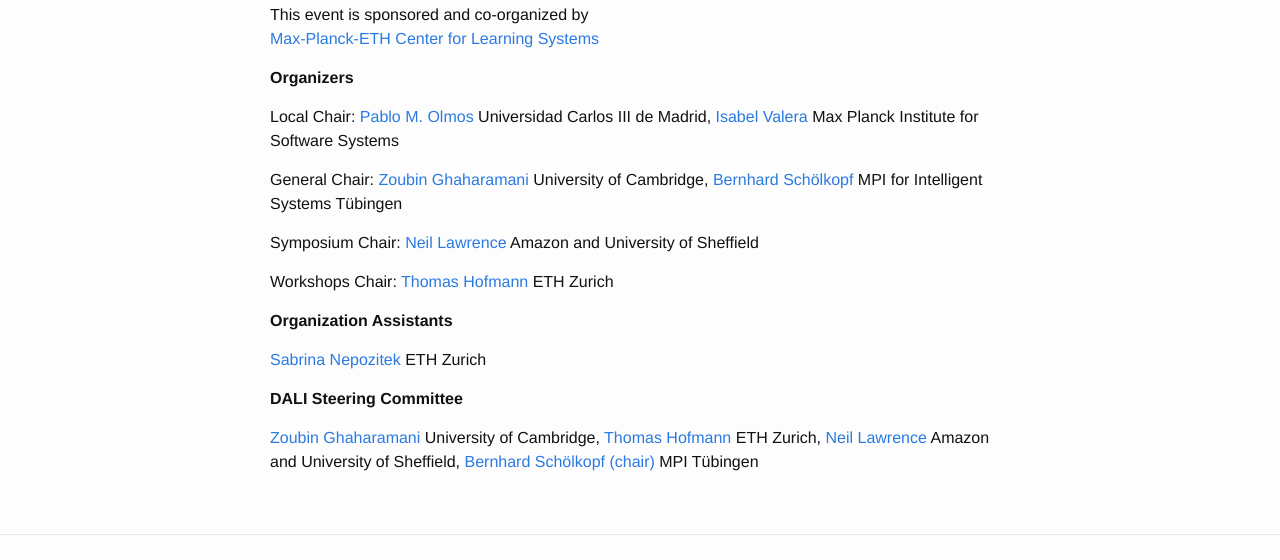
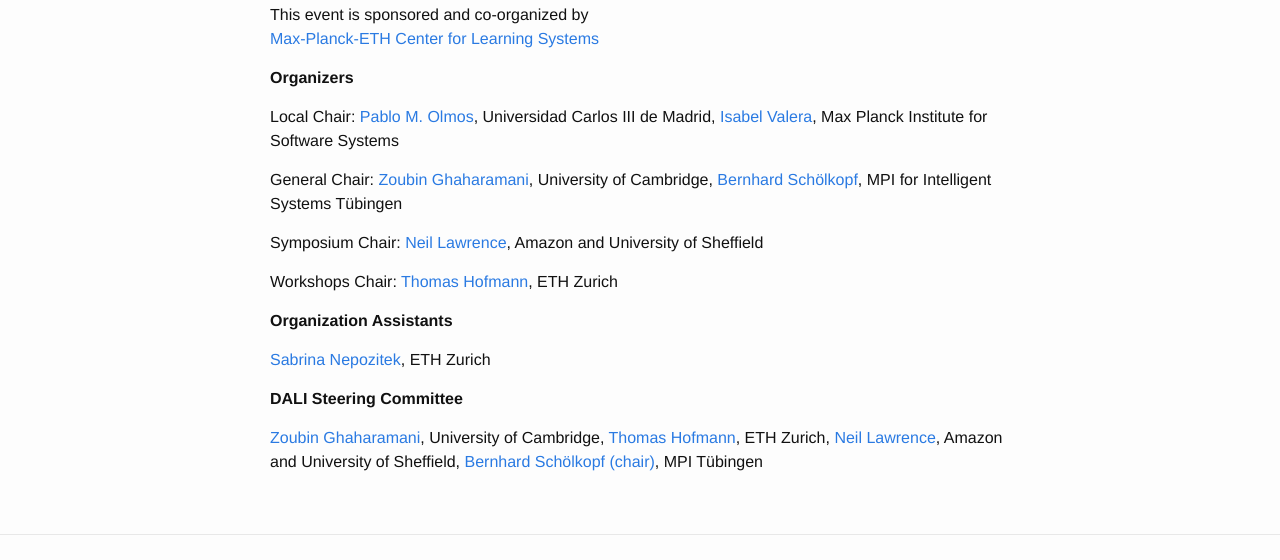
Before and after one commit to dalimeeting/dalimeeting.github.io, a Jekyll site: the page built from index.html, in a window 1280 px wide. Shown: the part 870-1430 px from the top of the page. Built offline with Jekyll 4.4.1, drawn with Linux system fonts in a browser that asks for light colours.

Commit message:
Update listtalk.

```diff
--- a/_includes/listperson.html
+++ b/_includes/listperson.html
@@ -1 +1 @@
-{% unless person.tentative and site.conference.hide_tentative %}{% if person.url %}<a href="{{ person.url }}">{% endif %}{% if person.name %}{{ person.name }}{% elsif person.given %}{{ person.given }} {{ person.family }}{% endif %}{% if person.url %}</a>{% endif %}{% if person.tentative %}<b> (tentative)</b>{% endif %}{% if person.institute %} {{ person.institute }}{% endif %}{% unless person == lastone %}, {% endunless %}{% endunless %}
+{% unless person.tentative and site.conference.hide_tentative %}{% if person.url %}<a href="{{ person.url }}">{% endif %}{% if person.name %}{{ person.name }}{% elsif person.given %}{{ person.given }} {{ person.family }}{% endif %}{% if person.url %}</a>{% endif %}{% if person.tentative %}<b> (tentative)</b>{% endif %}{% if person.institute %}, {{ person.institute }}{% endif %}{% unless person == lastone %}, {% endunless %}{% endunless %}
```
